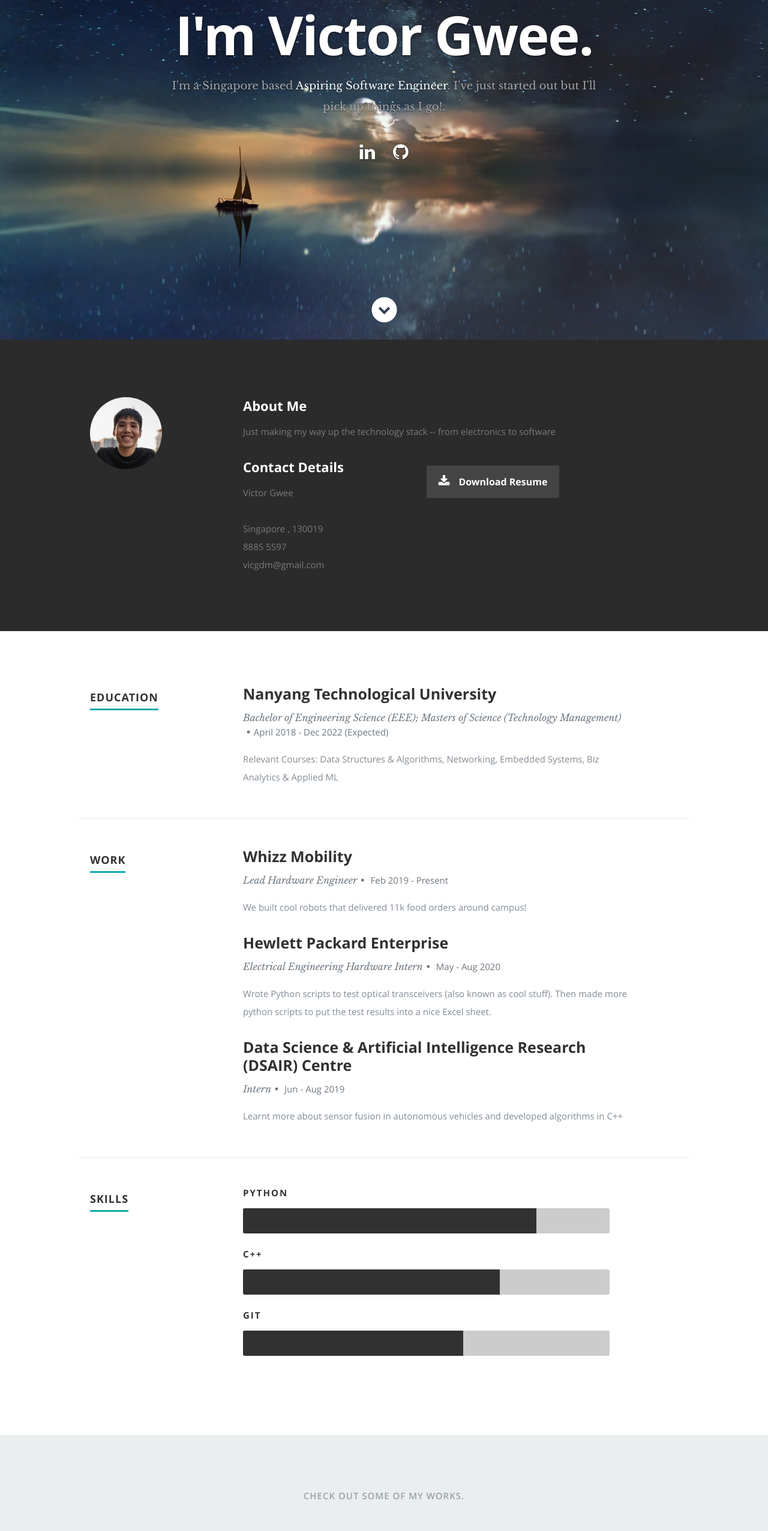
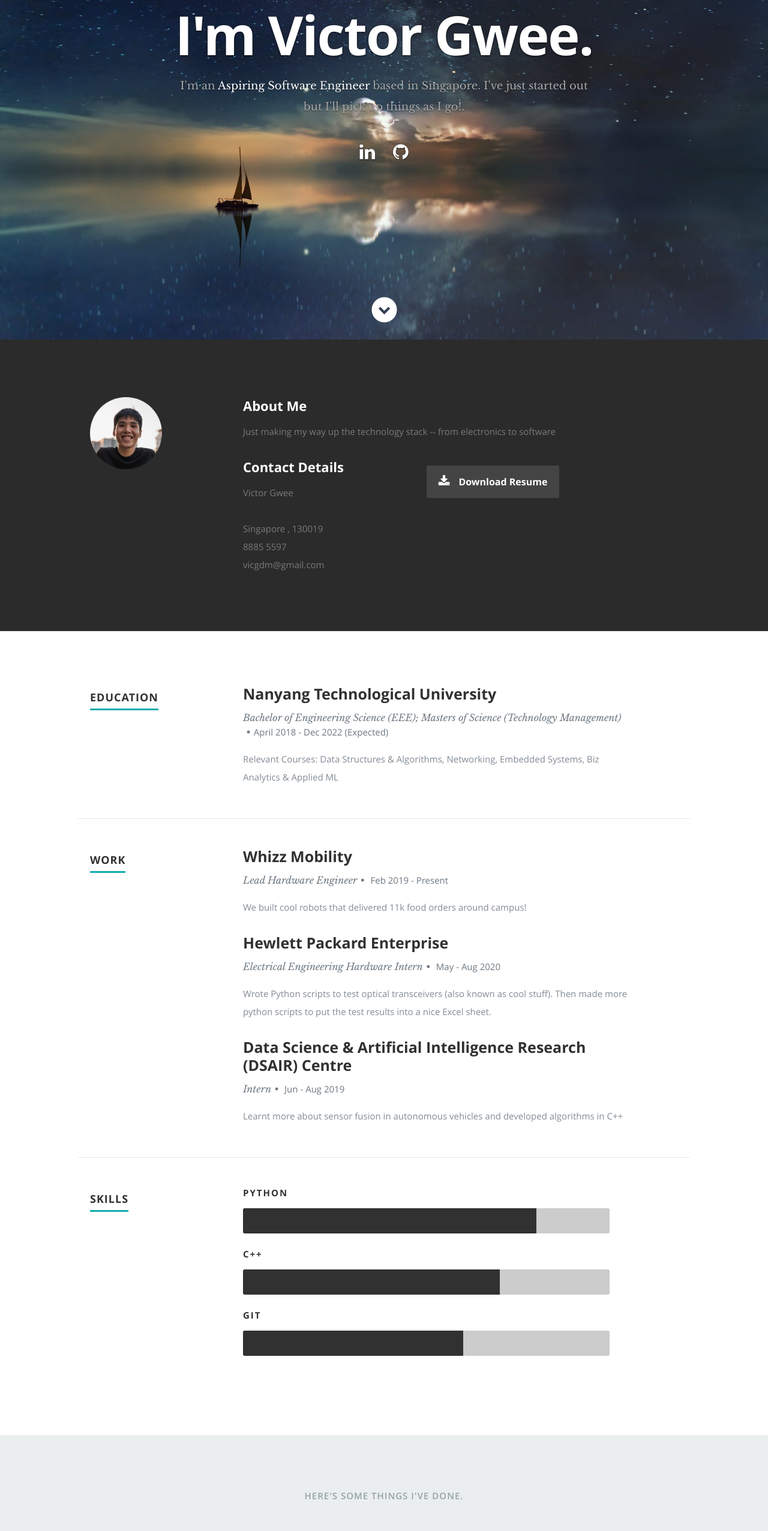
Before and after one commit to vicgwee/react-app-resume, a React (Create React App) app: page / in a window 1280 px wide. Shown: the part 234-2786 px from the top of the page at 60% size. Built offline with nearby package versions, Linux system fonts and the light colour scheme.

Commit message:
more personalisation

```diff
--- a/public/resumeData.json
+++ b/public/resumeData.json
@@ -58,7 +58,6 @@
         "description": "Learnt more about sensor fusion in autonomous vehicles and developed algorithms in C++"
       }
     ],
-    "skillmessage": "Some of the things I've picked up over the years!",
     "skills": [
       {
         "name": "Python",
--- a/src/Components/About.js
+++ b/src/Components/About.js
@@ -20,7 +20,7 @@ class About extends Component {
       <section id="about">
       <div className="row">
          <div className="three columns">
-            <img className="profile-pic"  src={profilepic} alt="Tim Baker Profile Pic" />
+            <img className="profile-pic"  src={profilepic} alt="Victor's Profile Pic" />
          </div>
          <div className="nine columns main-col">
             <h2>About Me</h2>
--- a/src/Components/Header.js
+++ b/src/Components/Header.js
@@ -35,7 +35,7 @@ class Header extends Component {
       <div className="row banner">
          <div className="banner-text">
             <h1 className="responsive-headline">I'm {name}.</h1>
-            <h3>I'm a {city} based <span>{occupation}</span>. {description}.</h3>
+            <h3>I'm an <span>{occupation}</span> based in {city}. {description}.</h3>
             <hr />
             <ul className="social">
                {networks}
--- a/src/Components/Portfolio.js
+++ b/src/Components/Portfolio.js
@@ -30,7 +30,7 @@ class Portfolio extends Component {
 
          <div className="twelve columns collapsed">
 
-            <h1>Check Out Some of My Works.</h1>
+            <h1>Here's some things I've done.</h1>
 
             <div id="portfolio-wrapper" className="bgrid-quarters s-bgrid-thirds cf">
                 {projects}
```
